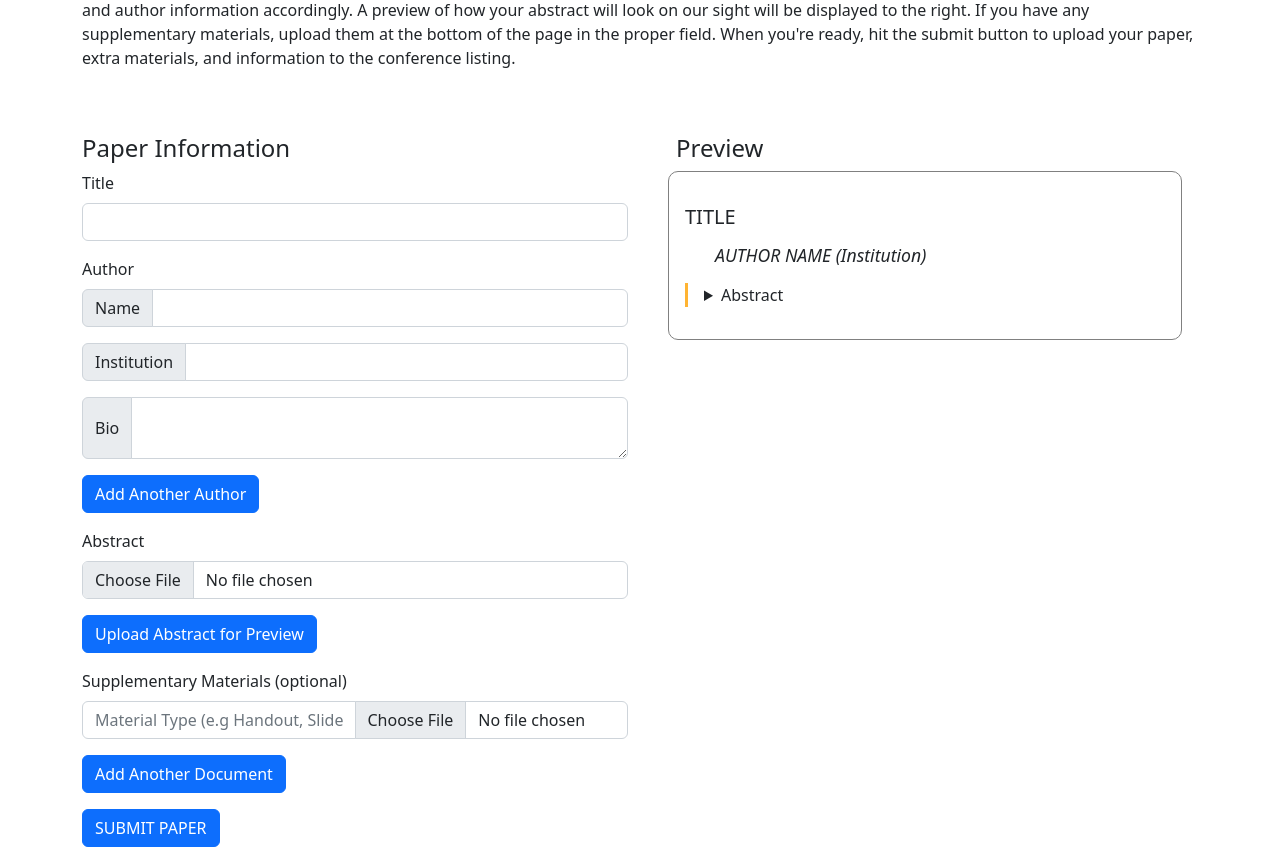
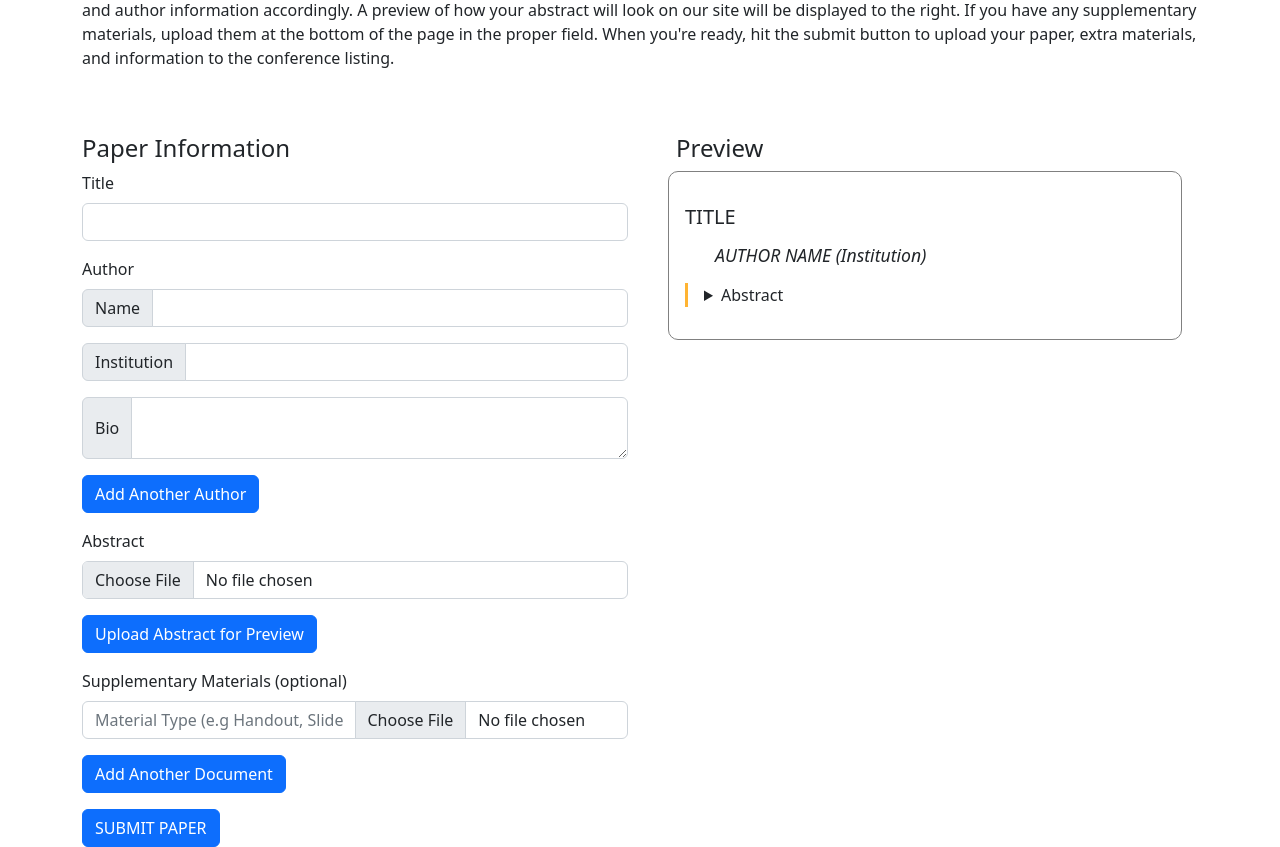
Before and after one commit to pduker/conferenceApp, a website: page public/index.html in a window 1280 px wide. Shown: the part 98-945 px from the top of the page. Drawn offline with nearby package versions, Linux system fonts and the light colour scheme.

Commit message:
documentation creation and minior spelling fix

```diff
--- a/public/index.html
+++ b/public/index.html
@@ -19,7 +19,7 @@
             <p>
             Please upload your paper abstract and supplementary materials here for the conference. Please make sure
             the abstract is in <b>.docx</b> and fill in the title and author information accordingly. A preview of how your abstract
-            will look on our sight will be displayed to the right. If you have any supplementary materials, upload them at
+            will look on our site will be displayed to the right. If you have any supplementary materials, upload them at
             the bottom of the page in the proper field. When you're ready, hit the submit button to upload your paper,
             extra materials, and information to the conference listing.
             </p>
```
Also changed, not shown: public/script.js (+11 -0 lines).
